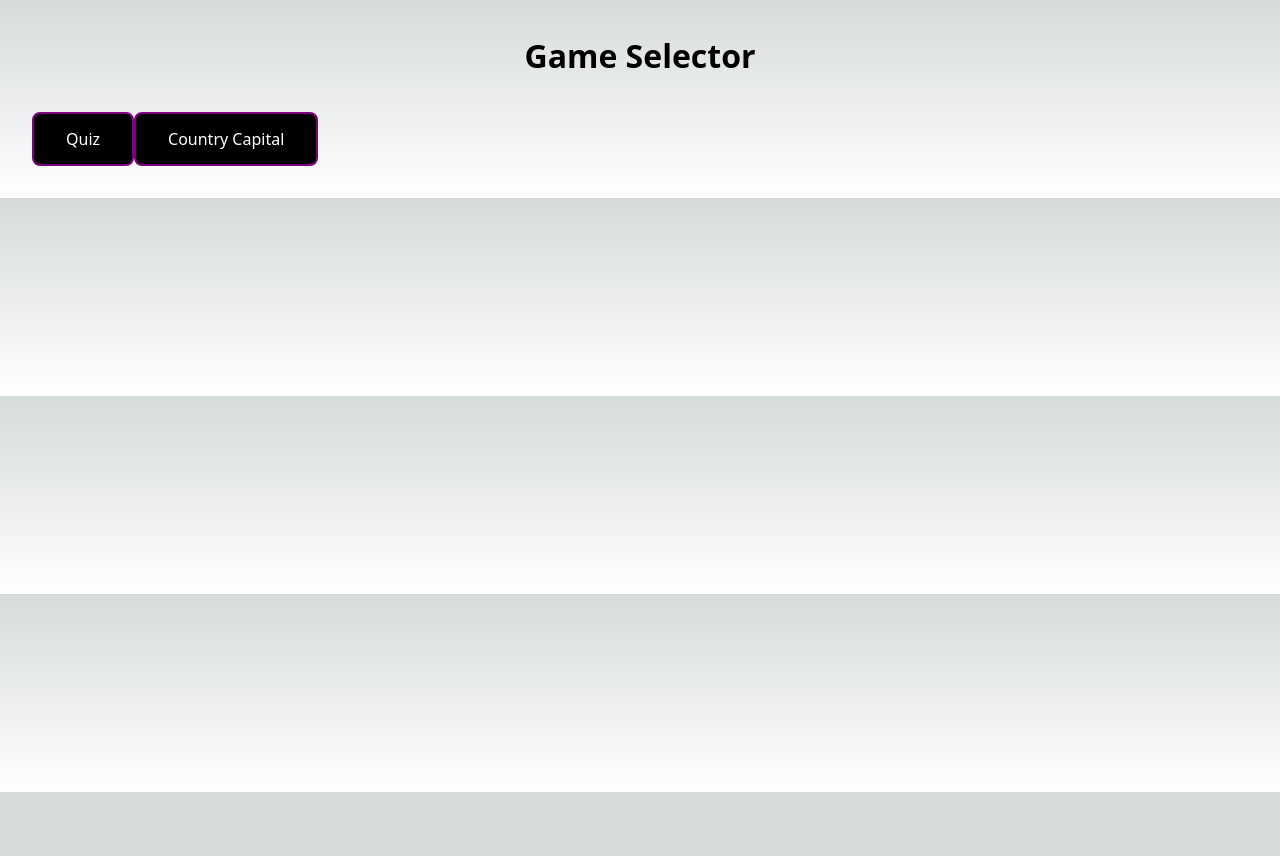
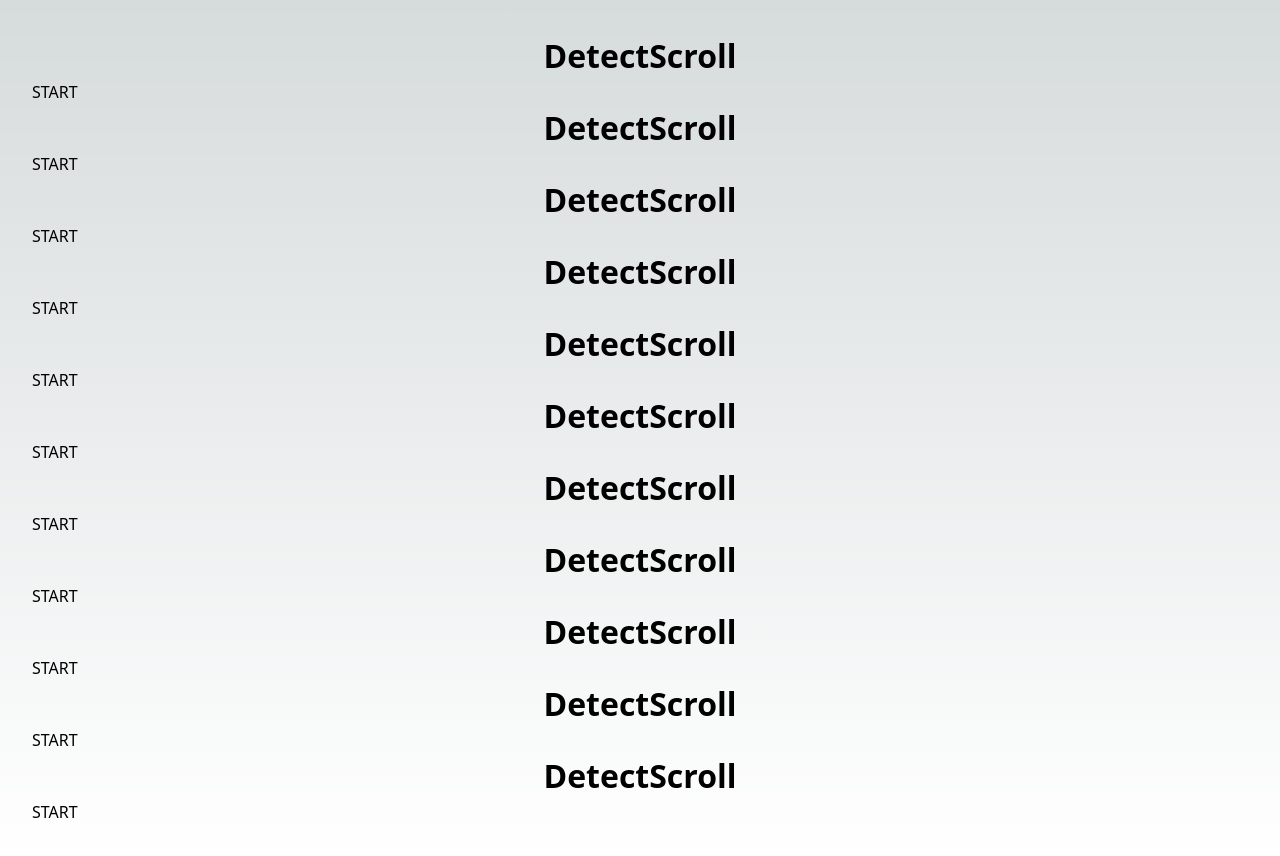
Before and after one commit to nithinK-142/coding-challenges, a React (Vite) app: page / in a window 1280 px wide. Before the commit the page ends 800 px from the top, so only its background shows below. Built offline with nearby package versions, Linux system fonts and the light colour scheme.

Commit message:
add: scroll detection.

```diff
--- a/src/App.tsx
+++ b/src/App.tsx
@@ -3,6 +3,7 @@ import Quiz from "@/components/Quiz";
 import { quizData } from "@/data/game-data";
 import CountryCapitalGame from "@/components/CountryCapital";
 import { countryCapitalData } from "@/data/game-data";
+import DetectScroll from "./components/DetectScroll";
 
 type GameType = "quiz" | "countryCapital";
 
@@ -15,8 +16,19 @@ function App() {
 
   return (
     <main>
-      <h1 className="text-center">Game Selector</h1>
-      <div className="mb-4 space-x-2 text-center">
+      {/* <h1 className="text-center">Game Selector</h1> */}
+      <DetectScroll />
+      <DetectScroll />
+      <DetectScroll />
+      <DetectScroll />
+      <DetectScroll />
+      <DetectScroll />
+      <DetectScroll />
+      <DetectScroll />
+      <DetectScroll />
+      <DetectScroll />
+      <DetectScroll />
+      {/* <div className="mb-4 space-x-2 text-center">
         <button onClick={() => handleGameChange("quiz")}>Quiz</button>
         <button onClick={() => handleGameChange("countryCapital")}>
           Country Capital
@@ -35,7 +47,7 @@ function App() {
           <h1 className="text-center">Country Capital Matching Game</h1>
           <CountryCapitalGame data={countryCapitalData} />
         </>
-      )}
+      )} */}
     </main>
   );
 }
--- /dev/null
+++ b/src/components/DetectScroll.tsx
@@ -0,0 +1,12 @@
+import useScrollDetection from "@/hooks/useScrollDetection";
+const DetectScroll = () => {
+  const scrollDirection = useScrollDetection();
+  return (
+    <div className="flex flex-col items-center my-10 space-y-2">
+      <h1>DetectScroll</h1>
+      {scrollDirection}
+    </div>
+  );
+};
+
+export default DetectScroll;
--- /dev/null
+++ b/src/hooks/useScrollDetection.tsx
@@ -0,0 +1,25 @@
+import { useEffect, useRef, useState } from "react";
+
+const useScrollDetection = () => {
+  const [scrollDirection, setScrollDirection] = useState("START");
+  const scrollY = useRef(0);
+  useEffect(() => {
+    window.addEventListener("scroll", handleScroll);
+
+    return () => window.removeEventListener("scroll", handleScroll);
+  }, []);
+
+  const handleScroll = () => {
+    window.scrollY === 0
+      ? setScrollDirection("START")
+      : scrollY.current > window.scrollY
+      ? setScrollDirection("UP 👆")
+      : setScrollDirection("DOWN 👇");
+
+    scrollY.current = window.scrollY;
+  };
+
+  return scrollDirection;
+};
+
+export default useScrollDetection;
```
